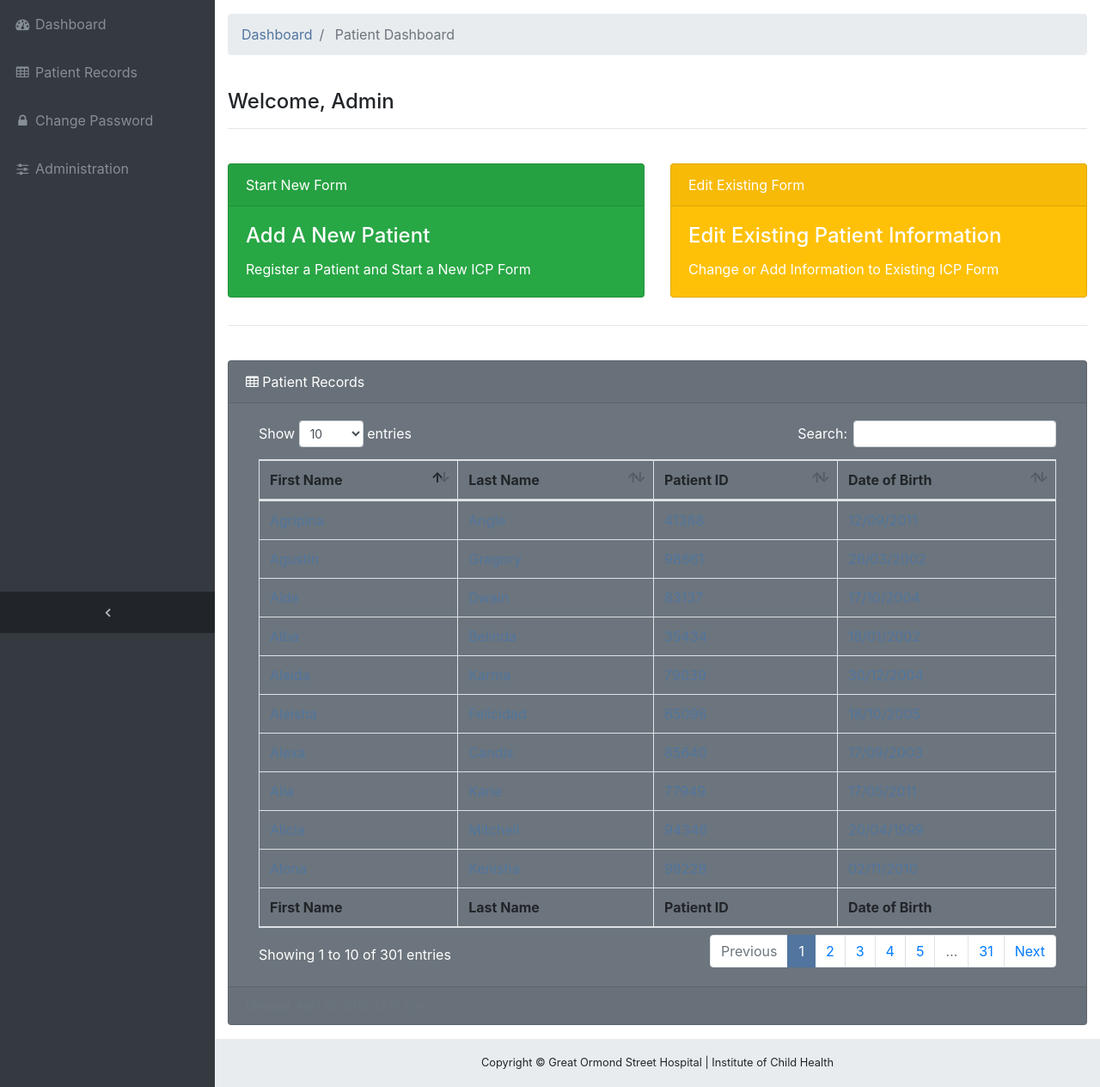
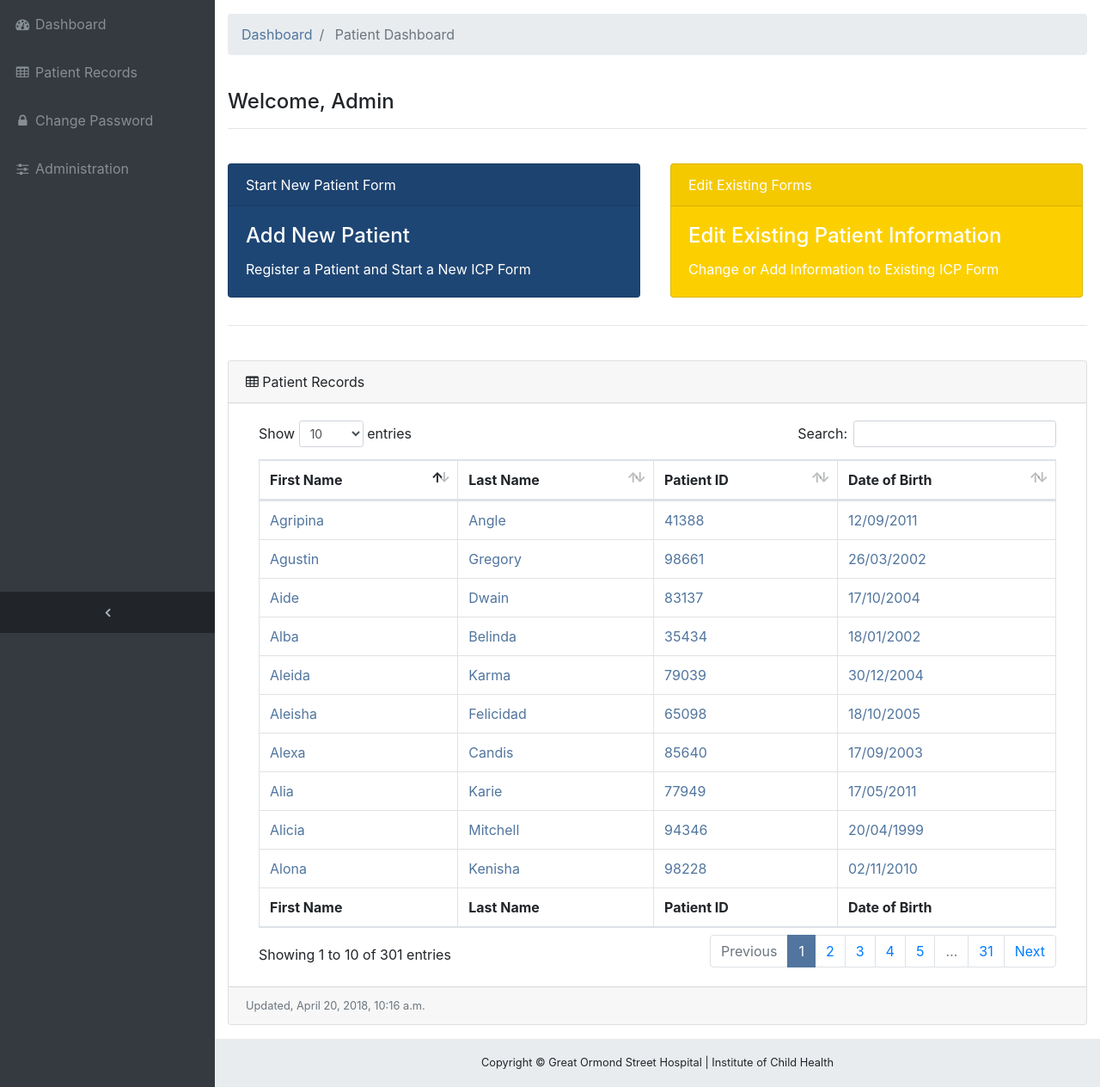
Before and after one commit to UCLComputerScience/103P_2018_team2, a Django app: page / in a window 1280 px wide. Shown: the part 56-1320 px from the top of the page at 86% size. Run offline with Django 3.2, Linux system fonts and the light colour scheme; a user stored in the database is signed in; data comes from the database, SQL or seed files in the repository; parts of the project's set-up code (start-up, migrations or seed data) failed here and were passed over; some libraries are stand-ins or nearby versions.

Commit message:
reflect changes in icptest for dashboard card width and extra dob validation info

```diff
--- a/form/templates/form/patient_dashboard.html
+++ b/form/templates/form/patient_dashboard.html
@@ -20,10 +20,10 @@ Patient Dashboard
 <div class="row">
     <div class="col-6">
         <a href="/add-patient">
-            <div class="card text-white bg-success mb-3" style="max-width: 40rem; max-height: 80rem;">
-                <div class="card-header">Start New Form</div>
+            <div class="card text-white bg-success mb-3" style="max-width: 30rem;max-height: 80rem;background-color:#1E4674!important;">
+                <div class="card-header">Start New Patient Form</div>
                 <div class="card-body">
-                    <h4 class="card-title">Add A New Patient</h4>
+                    <h4 class="card-title">Add New Patient</h4>
                     <p class="card-text">Register a Patient and Start a New ICP Form</p>
                 </div>
             </div>
@@ -31,8 +31,8 @@ Patient Dashboard
     </div>
     <div class="col-6">
         <a href="/edit-patient">
-            <div class="card text-white bg-warning mb-2" style="max-width: 40rem; max-height: 80rem;">
-                <div class="card-header">Edit Existing Form</div>
+            <div class="card text-white bg-warning mb-2" style="max-width: 30rem;max-height: 80rem;background-color:#FCD000!important;">
+                <div class="card-header">Edit Existing Forms</div>
                 <div class="card-body">
                     <h4 class="card-title">Edit Existing Patient Information</h4>
                     <p class="card-text">Change or Add Information to Existing ICP Form</p>
@@ -44,7 +44,7 @@ Patient Dashboard
 <hr>
 <br>
 
- <div class="card text-white bg-secondary mb-3">
+ <div class="card mb-3">
         <div class="card-header">
           <i class="fa fa-table"></i>  Patient Records</div>
         <div class="card-body">
--- a/form/validators.py
+++ b/form/validators.py
@@ -2,14 +2,12 @@ from django.core.exceptions import ValidationError
 from django.utils.translation import gettext as _
 from datetime import date, datetime
 
-
 def val_pat_id(value):
     if not str(value).isalnum():
         raise ValidationError(
-            _('Error! Patient ID can only contain numbers and cannot contain special characters!'),
+            _('Error! Patient ID cannot contain special characters!'),
             params={'value': value},
         )
-
 
 def valid_dob(value):
     today = datetime.now()
@@ -17,6 +15,6 @@ def valid_dob(value):
     dob = datetime.strptime(str(value), '%Y-%m-%d')
     if dob > today or dob < min:
         raise ValidationError(
-            _('Please enter a valid date of birth MM/DD/YY. \n Since the ICP is used for children < 18 yrs, the birth year must be after 2000, i.e. 11/12/00'),
+            _('Please enter a valid date of birth (MM/DD/YY). Since ICP is for children, birth year must be after 2000'),
             params={'value': value},
         )
```
